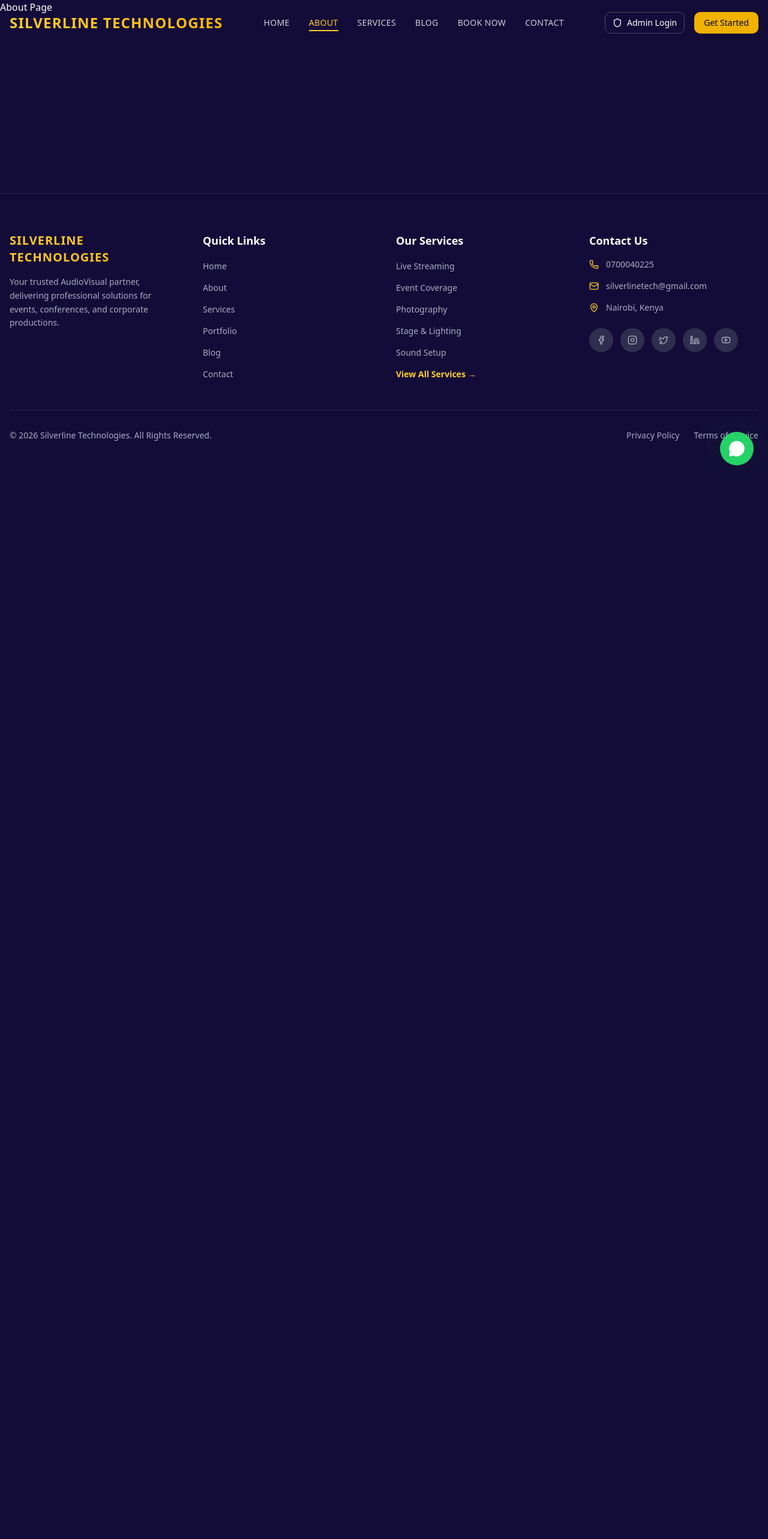
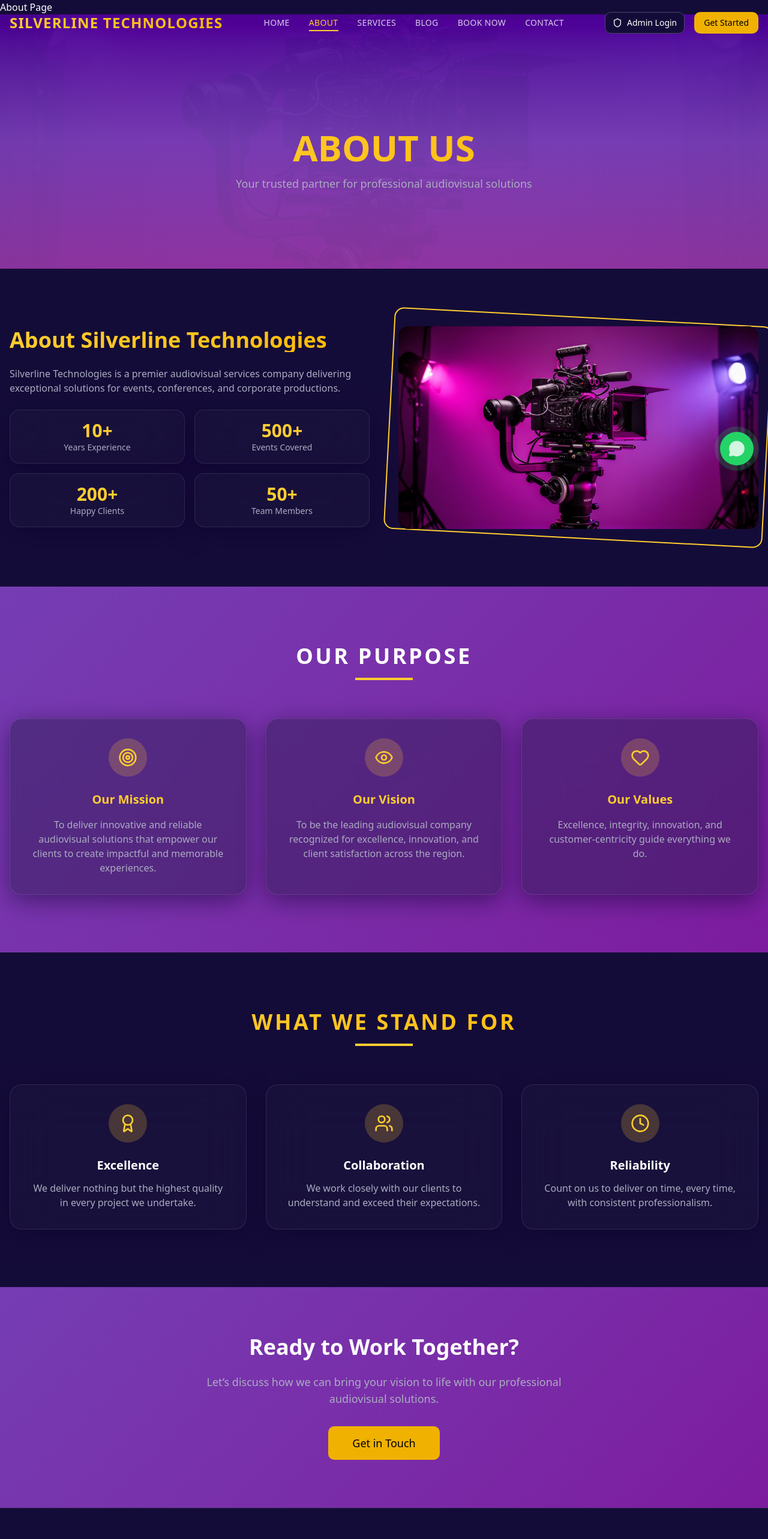
Before and after one commit to mcwachira/silverline-brilliance, a Next.js app: page /about in a window 1280 px wide. Shown: the top 2566 px of the page at 60% size. Before the commit the page ends 800 px from the top, so only its background shows below. Built offline with nearby package versions, Linux system fonts and the light colour scheme.

Commit message:
Made Changes to the abour page

```diff
--- a/src/app/(site)/about/page.tsx
+++ b/src/app/(site)/about/page.tsx
@@ -11,16 +11,17 @@
     <>
     <h1>About Page</h1>
 
-      {/* <AboutHero />
+     <AboutHero />
 
-      <CompanyOverview />
+
+        <CompanyOverview />
 
       <PurposeSection />
 
-      <ValuesSection /> */}
+      <ValuesSection />
 
       {/* CTA — static, no animation needed */}
-      {/* <section className="py-20 gradient-primary">
+      <section className="py-20 gradient-primary">
         <div className="container mx-auto px-4 text-center">
           <h2 className="font-heading font-bold text-3xl md:text-4xl mb-6">
             Ready to Work Together?
@@ -37,7 +38,7 @@
   </Link>
 </Button>
         </div>
-      </section> */}
+      </section>
     </>
   );
 };
```
